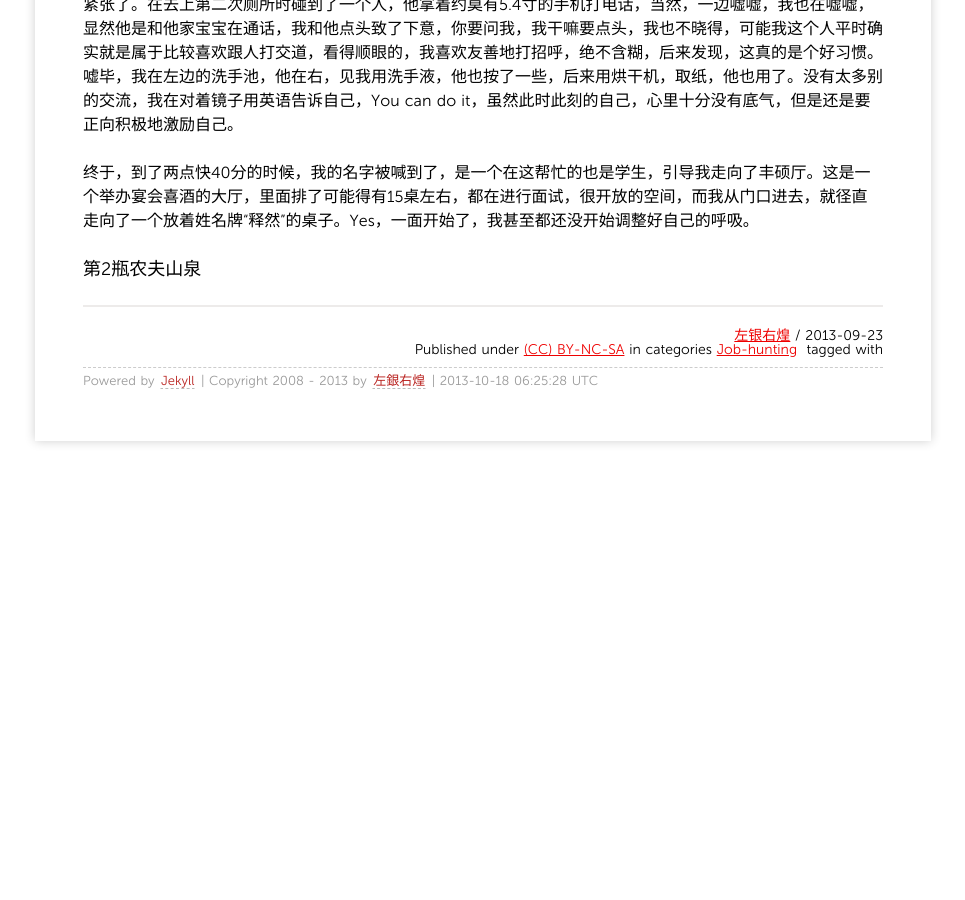
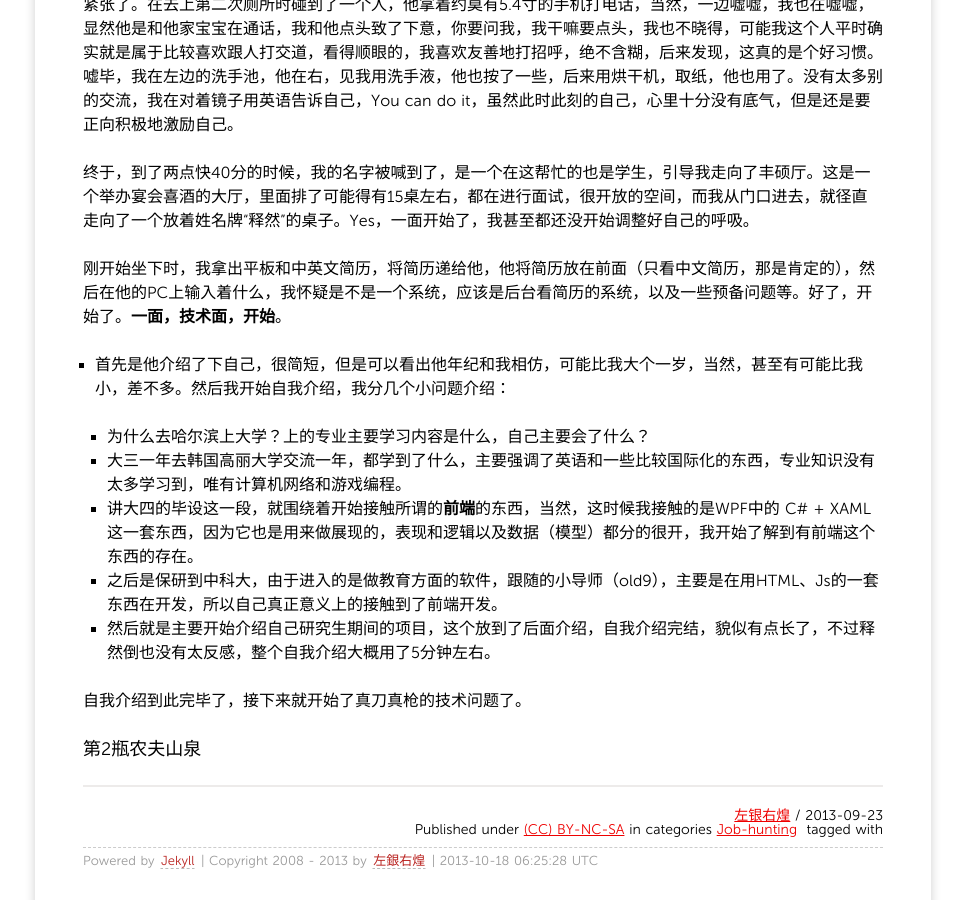
Before and after one commit to grahamle/grahamle.github.com, a Jekyll site: the page built from _posts/2013/2013-09-23-写在阿里面试归来之际.md, in a window 1280 px wide and 900 px high, scrolled down 4776 px. Shown: the whole window, without its empty margins (157-1122 px from the left). Built offline with Jekyll 4.4.1, drawn with Linux system fonts in a browser that asks for light colours; Markdown is read by kramdown in place of the engine named in the settings; comment, search, counter and statistics services are not loaded; before the commit the page ends 5265 px from its top, so only the background shows below that.

Commit message:
阿里面经第一面之自我介绍

```diff
--- a/_posts/2013/2013-09-23-写在阿里面试归来之际.md
+++ b/_posts/2013/2013-09-23-写在阿里面试归来之际.md
@@ -87,6 +87,18 @@ categories:
 
 终于，到了两点快40分的时候，我的名字被喊到了，是一个在这帮忙的也是学生，引导我走向了丰硕厅。这是一个举办宴会喜酒的大厅，里面排了可能得有15桌左右，都在进行面试，很开放的空间，而我从门口进去，就径直走向了一个放着姓名牌“释然”的桌子。Yes，一面开始了，我甚至都还没开始调整好自己的呼吸。
 
+刚开始坐下时，我拿出平板和中英文简历，将简历递给他，他将简历放在前面（只看中文简历，那是肯定的），然后在他的PC上输入着什么，我怀疑是不是一个系统，应该是后台看简历的系统，以及一些预备问题等。好了，开始了。**一面，技术面，开始**。
+
+- 首先是他介绍了下自己，很简短，但是可以看出他年纪和我相仿，可能比我大个一岁，当然，甚至有可能比我小，差不多。然后我开始自我介绍，我分几个小问题介绍：
+
+	+ 为什么去哈尔滨上大学？上的专业主要学习内容是什么，自己主要会了什么？
+	+ 大三一年去韩国高丽大学交流一年，都学到了什么，主要强调了英语和一些比较国际化的东西，专业知识没有太多学习到，唯有计算机网络和游戏编程。
+	+ 讲大四的毕设这一段，就围绕着开始接触所谓的**前端**的东西，当然，这时候我接触的是WPF中的 `C# + XAML` 这一套东西，因为它也是用来做展现的，表现和逻辑以及数据（模型）都分的很开，我开始了解到有前端这个东西的存在。
+	+ 之后是保研到中科大，由于进入的是做教育方面的软件，跟随的小导师（old9），主要是在用HTML、Js的一套东西在开发，所以自己真正意义上的接触到了前端开发。
+	+ 然后就是主要开始介绍自己研究生期间的项目，这个放到了后面介绍，自我介绍完结，貌似有点长了，不过释然倒也没有太反感，整个自我介绍大概用了5分钟左右。
+
+自我介绍到此完毕了，接下来就开始了真刀真枪的技术问题了。
+
 ### 第2瓶农夫山泉
 
 ----------------------------------------
```
